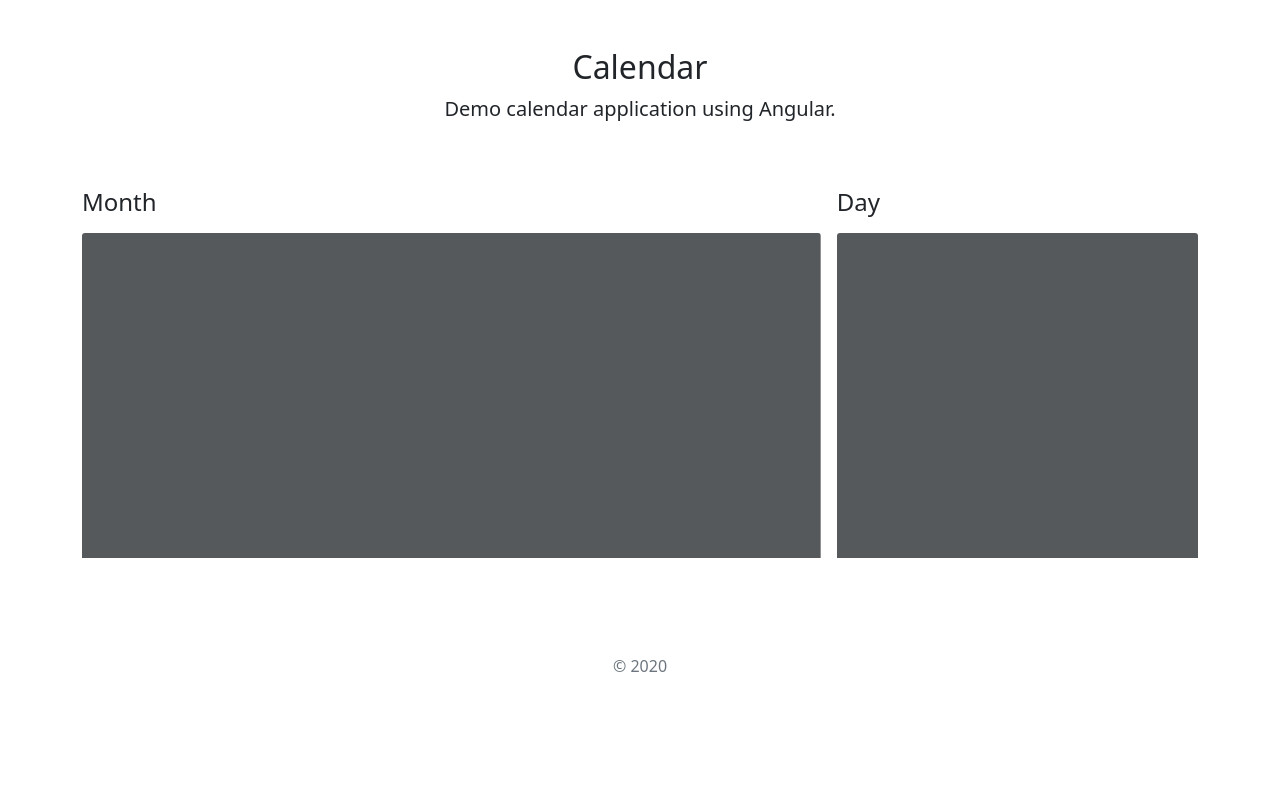
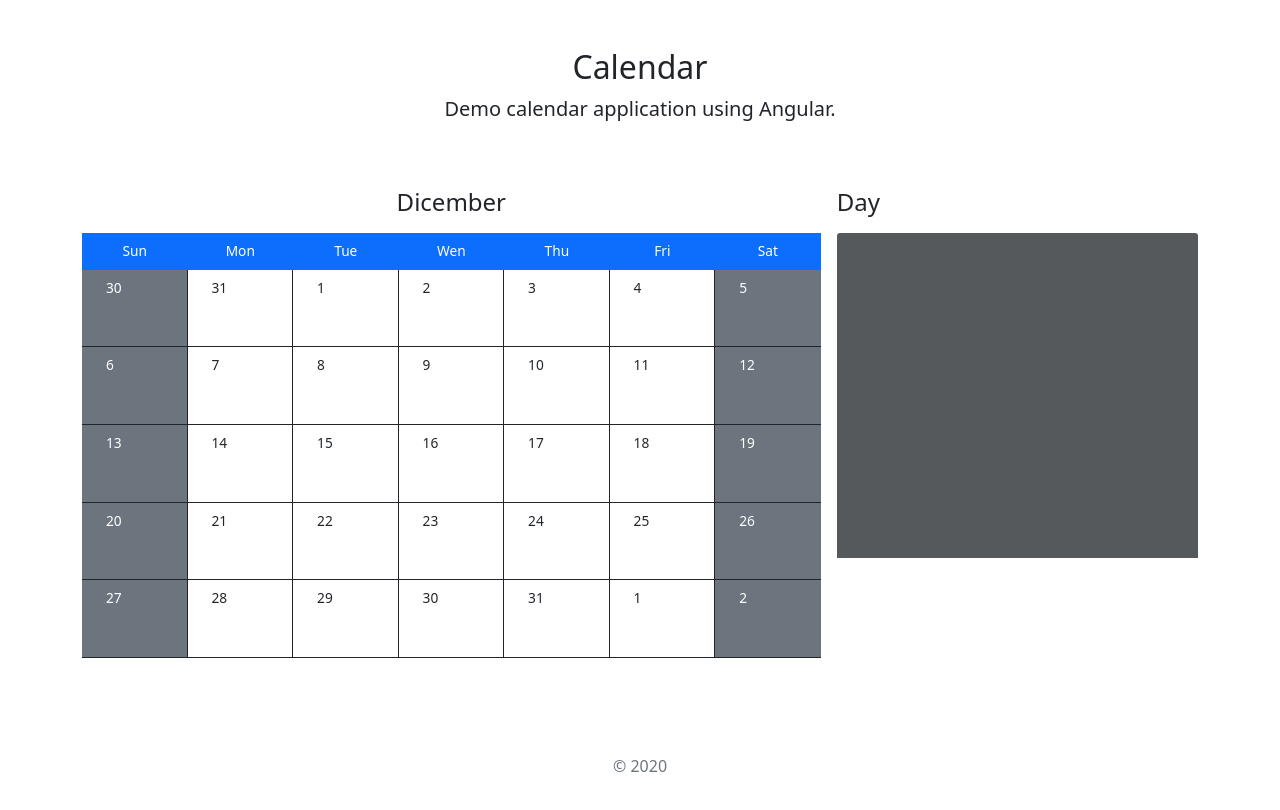
Before and after one commit to EleazarSauz/calendar-app, an Angular app: page / in a window 1280 px wide. Shown: the top 810 px of the page. Built offline with nearby package versions, Linux system fonts and the light colour scheme.

Commit message:
design features of month

```diff
--- a/src/app/components/footer.component.html
+++ b/src/app/components/footer.component.html
@@ -1 +1,3 @@
-<p>footer works!</p>
+<footer class="my-5 pt-5 text-muted text-center text-small">
+    <p class="mb-1">© 2020</p>
+</footer>
--- /dev/null
+++ b/src/app/components/month.component.css
@@ -0,0 +1,11 @@
+ol {
+  list-style: none;
+  display: grid;
+  grid-template-columns: repeat(7, 1fr);
+  margin: 0;
+  padding: 0;
+}
+
+li {
+  font-size: 1.5ch;
+}
--- a/src/app/components/month.component.html
+++ b/src/app/components/month.component.html
@@ -1,7 +1,20 @@
-<h4 class="mb-3">Month</h4>
+<h4 class="mb-3 text-center">{{month}}</h4>
 
-<svg class="bd-placeholder-img card-img-top" width="100%" height="325" xmlns="http://www.w3.org/2000/svg" role="img"
-    aria-label="Placeholder: Thumbnail" preserveAspectRatio="xMidYMid slice" focusable="false">
-    <title>Placeholder</title>
-    <rect width="100%" height="100%" fill="#55595c"></rect>
-</svg>
+<ol>
+    <li class="py-2 bg-primary text-white text-center">Sun</li>
+    <li class="py-2 bg-primary text-white text-center">Mon</li>
+    <li class="py-2 bg-primary text-white text-center">Tue</li>
+    <li class="py-2 bg-primary text-white text-center">Wen</li>
+    <li class="py-2 bg-primary text-white text-center">Thu</li>
+    <li class="py-2 bg-primary text-white text-center">Fri</li>
+    <li class="py-2 bg-primary text-white text-center">Sat</li>
+
+    <li
+        *ngFor="let item of listDays; index as i;"
+        class="pt-2 ps-4 text pb-5 border-bottom border-end border-dark"
+        [ngClass]="{'bg-secondary text-white': i % 7 === 0 ||(i + 1) % 7 === 0, 'border-end-0': (i+1) % 7 === 0 }"
+        (click)="onClickDay(item)"
+    >
+        {{ item + 1 }}
+    </li>
+</ol>
--- a/src/app/components/month.component.ts
+++ b/src/app/components/month.component.ts
@@ -3,11 +3,17 @@ import { Component, OnInit } from '@angular/core';
 @Component({
   selector: 'app-month',
   templateUrl: './month.component.html',
-  styleUrls: []
+  styleUrls: ['./month.component.css']
 })
 export class MonthComponent implements OnInit {
+  listDays: any = [29,30,...Array(31).keys(), 0,1];
+  month: string = 'Dicember'
 
   constructor() { }
+
+  onClickDay(day: number) {
+    console.log('day', day + 1)
+  }
 
   ngOnInit(): void {
   }
--- a/src/app/pages/calendar.component.html
+++ b/src/app/pages/calendar.component.html
@@ -17,6 +17,4 @@
     </div>
 </div>
 
-<footer class="my-5 pt-5 text-muted text-center text-small">
-    <p class="mb-1">© 2020</p>
-</footer>
+<app-footer></app-footer>
```
